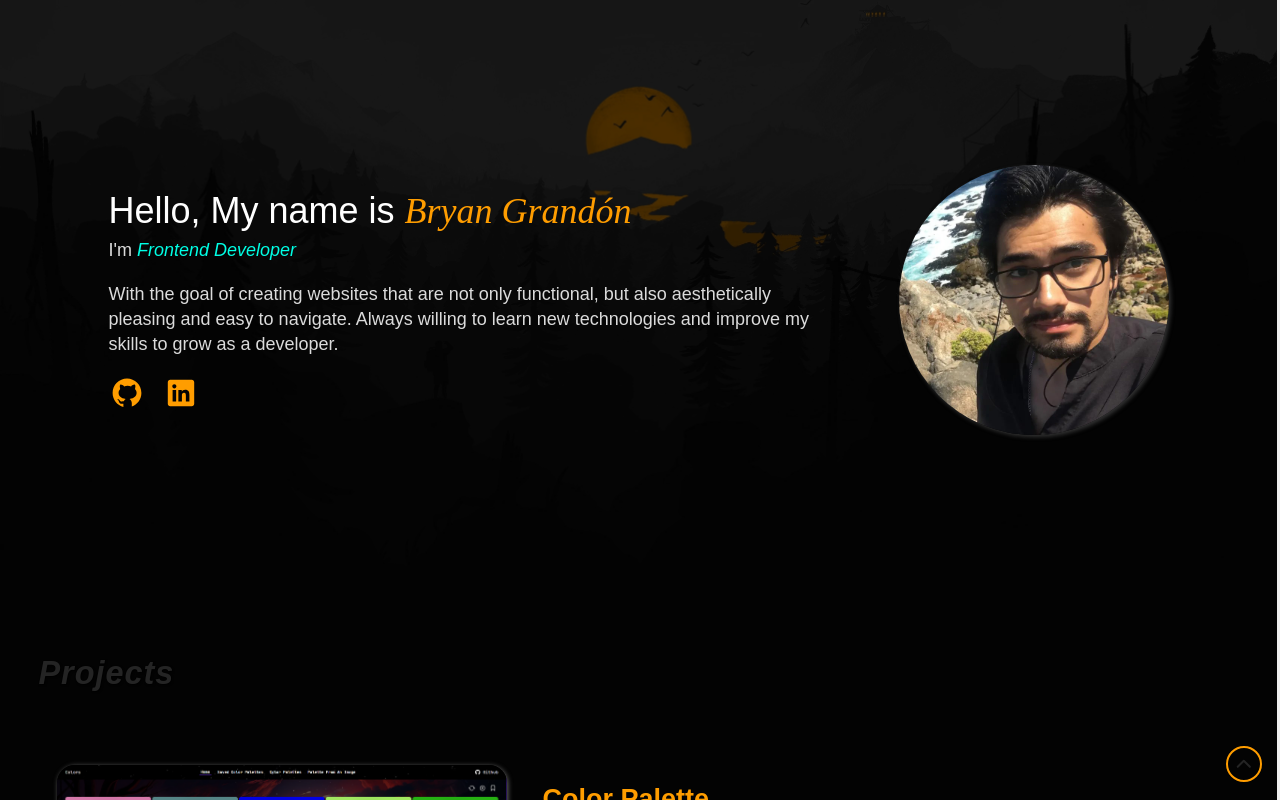
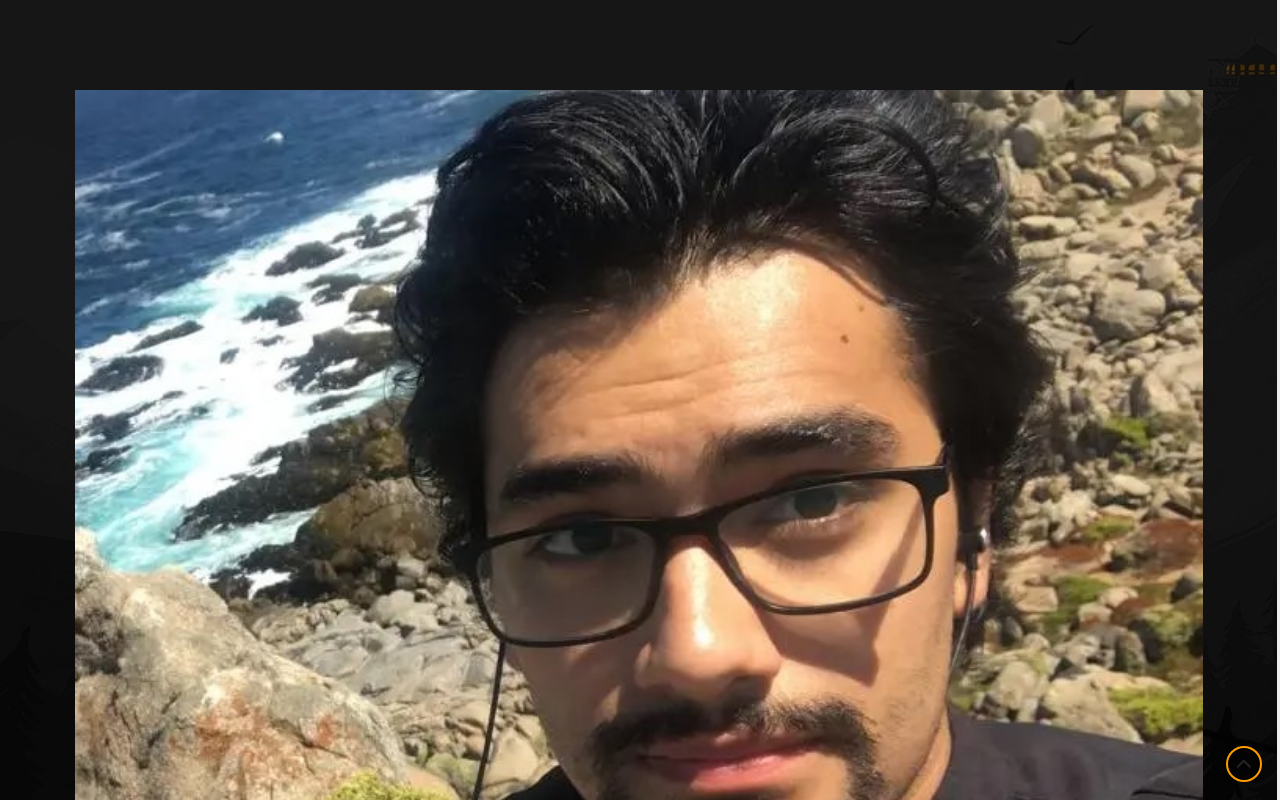
Before and after one commit to BryanGrandon/Portfolio-v1, a React (Vite) app: page / in a window 1280 px wide. Shown: the top 800 px of the page. Built offline with nearby package versions, Linux system fonts and the light colour scheme; a web font is replaced by a local one.

Commit message:
refactor(web):try to fix the images

```diff
--- a/src/core/components/layout/header.tsx
+++ b/src/core/components/layout/header.tsx
@@ -2,15 +2,17 @@ import { JSX } from 'react'
 import { IGithub, IIn } from '../ui/icons'
 import LinkButton from '../ui/link-button'
 import data from '../../services/data.json' assert { type: 'json' }
+import { dataImg } from '../../services/dataImg'
 
 const Header = (): JSX.Element => {
   const { title, description } = data.header
-  const { name, position } = data.staff
+  const { name, position, image } = data.staff
   const { social } = data.links
 
   return (
     <header className='header-container'>
       <article className='header'>
+        <img src={dataImg.photo} alt={image.alt} />
         <div className='header__img'></div>
         <section className='header__info'>
           <section className='header__container'>
--- a/src/core/scss/layout/_header.scss
+++ b/src/core/scss/layout/_header.scss
@@ -16,9 +16,9 @@
   min-height: 75dvh;
 
   &__img {
-    background-image: url('/src/assets/photo.jpg');
-    background-position: center;
-    background-size: cover;
+    // background-image: url('/src/assets/photo.jpg');
+    // background-position: center;
+    // background-size: cover;
     border-radius: 50%;
     height: 15rem;
     width: 15rem;
--- /dev/null
+++ b/src/core/services/dataImg.tsx
@@ -0,0 +1,5 @@
+const dataImg = {
+  photo: './src/assets/photo.jpg',
+}
+
+export { dataImg }
```
